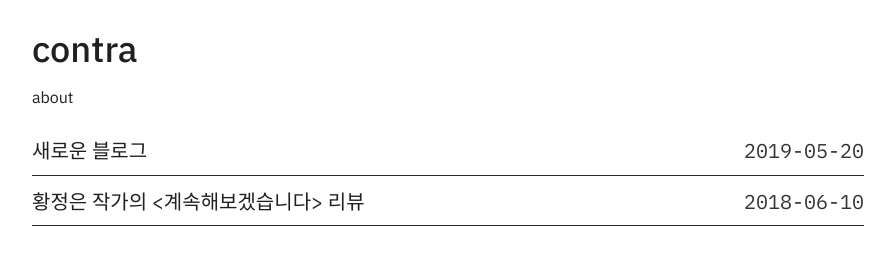
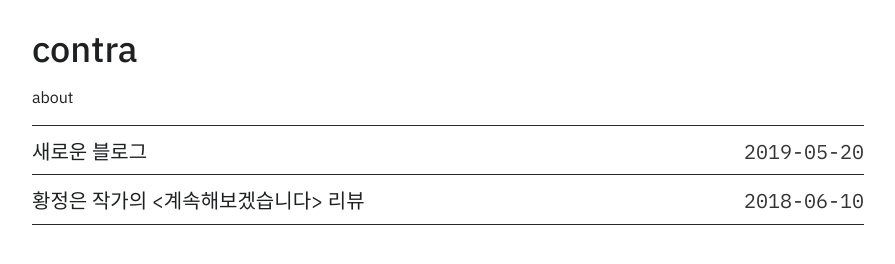
Before and after one commit to sookcha/sookcha.github.io, a Gatsby site: page / in a window 1280 px wide. Shown: the whole page, without its empty margins (192-1087 px from the left). Built offline with nearby package versions, Linux system fonts and the light colour scheme; Gatsby itself is replaced by a stand-in of ours.

Commit message:
Fix li border top and bottom bugs

```diff
--- a/src/components/articleList.module.css
+++ b/src/components/articleList.module.css
@@ -20,10 +20,9 @@
 
 .articleListWrapper {
   padding: 0;
-  border-bottom: 1px solid #292929;
 }
 
-.articleListWrapper li:last-of-type {
+.articleListWrapper li:first-of-type {
   border-top: 1px solid #292929;
 }
 
@@ -35,4 +34,5 @@
   line-height: 31px;
   height: 50px;
   overflow:hidden;
+  border-bottom: 1px solid #292929;
 }
```
